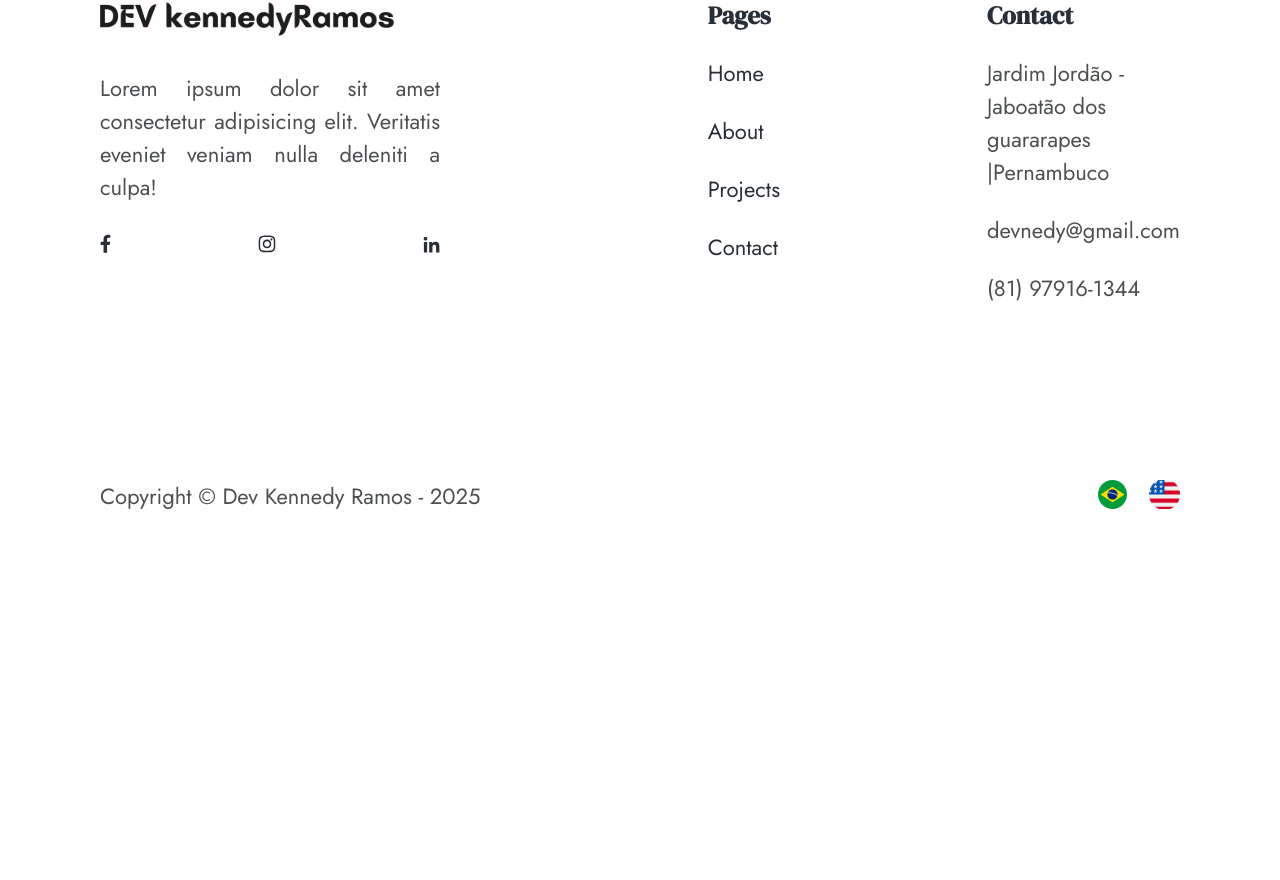
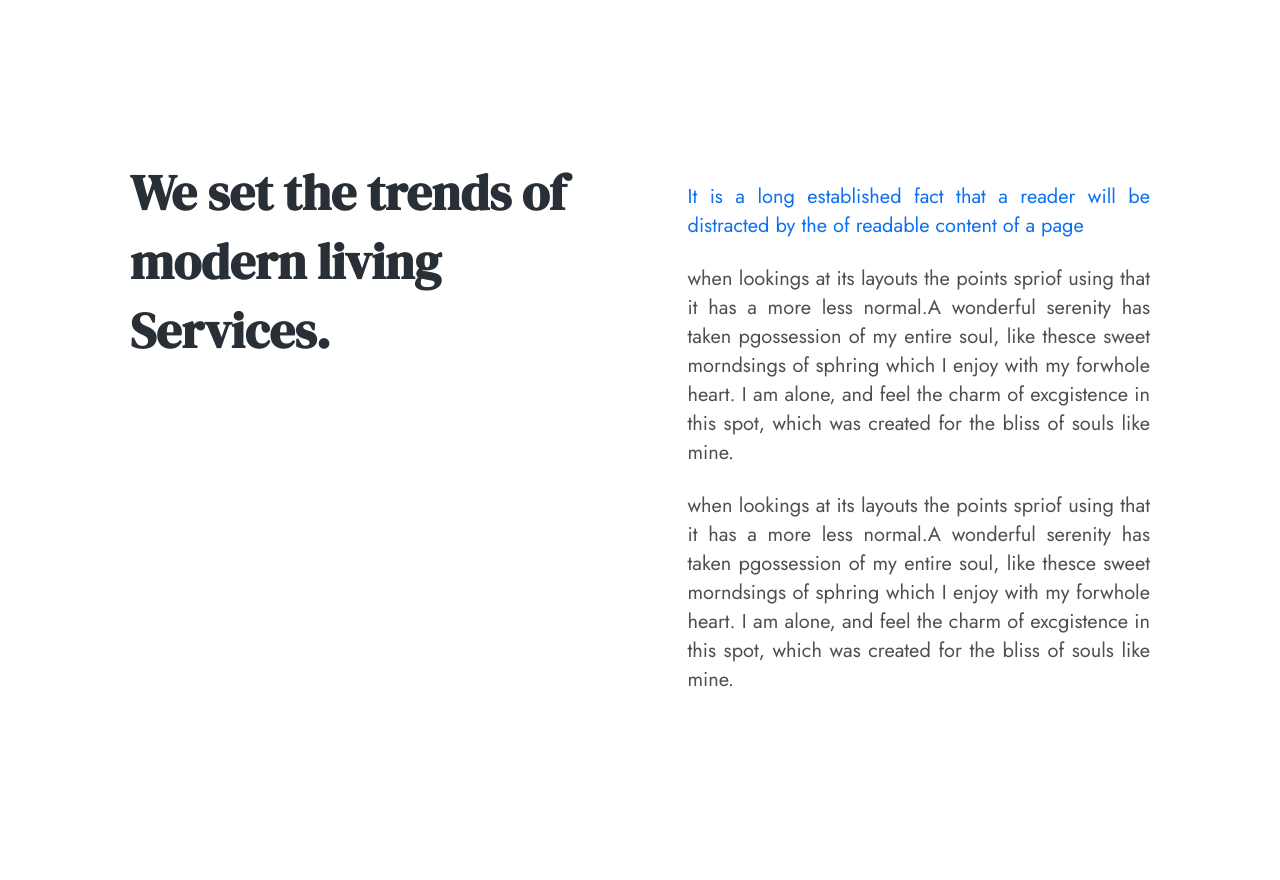
Before and after one commit to KennedyRamos/architect-website, a React (Vite) app: page /about in a window 1280 px wide. Shown: the part 501-1381 px from the top of the page. Before the commit the page ends 1089 px from the top, so only its background shows below. Built offline with nearby package versions, Linux system fonts and the light colour scheme.

Commit message:
creating and styling the text component on the about page

```diff
--- /dev/null
+++ b/src/components/AboutText/AboutText.css
@@ -0,0 +1,27 @@
+.text-section{
+    column-gap: 4.75rem;
+    margin: 8rem auto;
+}
+
+.text-section-text{
+    flex: 1;
+}
+
+.text-section-text h2{
+    font-size: 2.5rem;
+}
+
+.text-section-text p{
+    margin: 1.2rem 0;
+    text-align: justify;
+}
+
+.paragraph-bllue{
+    color: var(--primary-color);
+}
+
+@media (max-width: 768px){
+    .text-section{
+        flex-direction: column;
+    }
+}
--- /dev/null
+++ b/src/components/AboutText/AboutText.jsx
@@ -0,0 +1,20 @@
+import './AboutText.css';
+
+export default function AboutText(props){
+    return(
+        <div className='container'>
+            <div className='text-section d-flex'>
+                <div className='text-section-text'>
+                    <h2>We set the trends of modern living Services.</h2>
+                </div>
+                <div className='text-section-text'>
+                    <p className='paragraph-bllue'>It is a long established fact that a reader will be distracted by the of readable content of a page</p>
+
+                    <p>when lookings at its layouts the points spriof using that it has a more less normal.A wonderful serenity has taken pgossession of my entire soul, like thesce sweet morndsings of sphring which I enjoy with my forwhole heart. I am alone, and feel the charm of excgistence in this spot, which was created for the bliss of souls like mine.</p>
+
+                    <p>when lookings at its layouts the points spriof using that it has a more less normal.A wonderful serenity has taken pgossession of my entire soul, like thesce sweet morndsings of sphring which I enjoy with my forwhole heart. I am alone, and feel the charm of excgistence in this spot, which was created for the bliss of souls like mine.</p>
+                </div>
+            </div>
+        </div>
+    )
+}
--- a/src/pages/About.jsx
+++ b/src/pages/About.jsx
@@ -1,4 +1,5 @@
 //COMPONENTS
+import AboutText from "../components/AboutText/AboutText";
 import Banner from "../components/Banner/Banner";
 import Header from "../components/Header/Header";
 import Footer from "../components/Footer/Footer";
@@ -11,7 +12,7 @@
 
 
             <div className="container">
-
+                <AboutText />
             </div>
 
 
```
